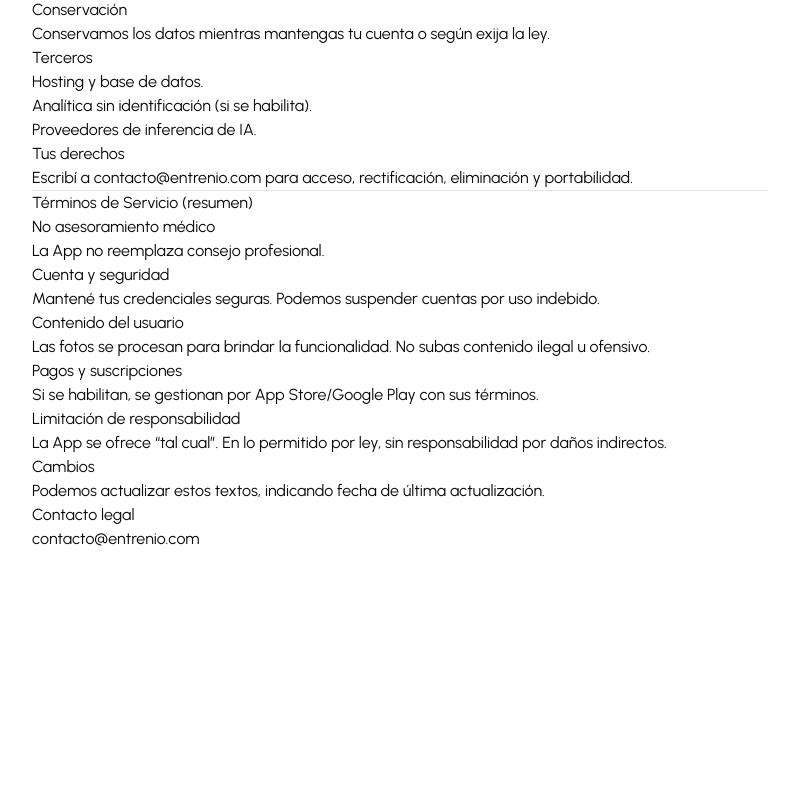
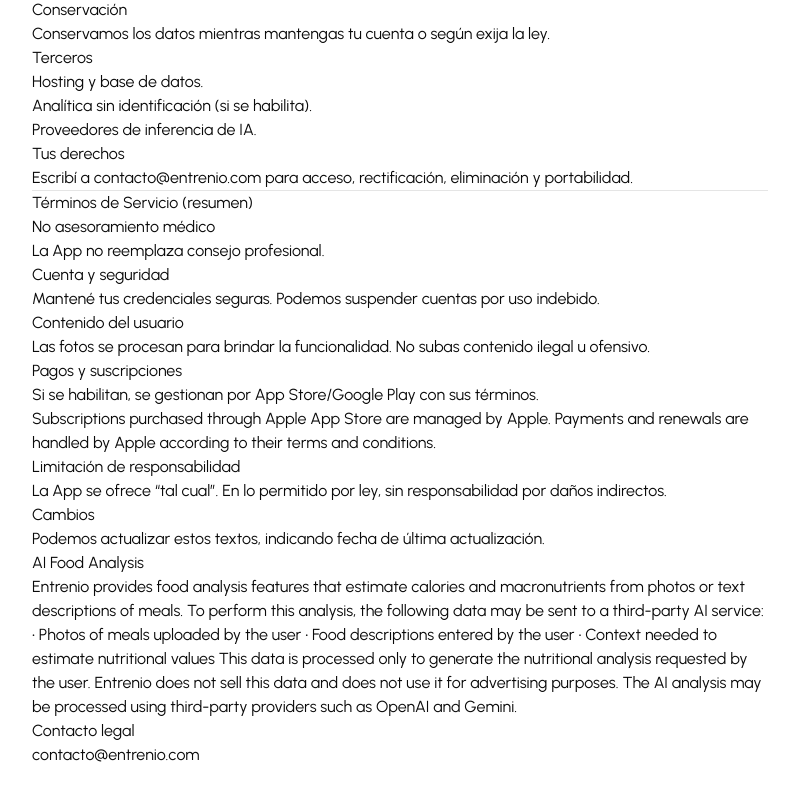
Before and after one commit to PauloAcca/entrenio-dashboard, a Next.js app in the folder apps/web/: page /privacy in a window 1280 px wide. Shown: the part 486-1286 px from the top of the page, without its empty margins (240-1034 px from the left). Before the commit the page ends 1085 px from the top, so only its background shows below. Built offline with nearby package versions, Linux system fonts and the light colour scheme.

Commit message:
docs: Expand privacy policy with details on Apple App Store subscriptions and a new section for AI food analysis.

```diff
--- a/apps/web/src/app/(public)/privacy/page.tsx
+++ b/apps/web/src/app/(public)/privacy/page.tsx
@@ -65,6 +65,7 @@ export default function Privacy() {
 
       <h2>Pagos y suscripciones</h2>
       <p>Si se habilitan, se gestionan por App Store/Google Play con sus términos.</p>
+      <p>Subscriptions purchased through Apple App Store are managed by Apple. Payments and renewals are handled by Apple according to their terms and conditions.</p>
 
       <h2>Limitación de responsabilidad</h2>
       <p>La App se ofrece “tal cual”. En lo permitido por ley, sin responsabilidad por daños indirectos.</p>
@@ -72,6 +73,22 @@ export default function Privacy() {
       <h2>Cambios</h2>
       <p>Podemos actualizar estos textos, indicando fecha de última actualización.</p>
 
+      <h2>AI Food Analysis</h2>
+      <p>
+        Entrenio provides food analysis features that estimate calories and macronutrients from photos or text descriptions of meals.
+
+        To perform this analysis, the following data may be sent to a third-party AI service:
+
+        • Photos of meals uploaded by the user
+        • Food descriptions entered by the user
+        • Context needed to estimate nutritional values
+
+        This data is processed only to generate the nutritional analysis requested by the user.
+
+        Entrenio does not sell this data and does not use it for advertising purposes.
+        The AI analysis may be processed using third-party providers such as OpenAI and Gemini.
+      </p>
+
       <h2>Contacto legal</h2>
       <p><a href="mailto:contacto@entrenio.com">contacto@entrenio.com</a></p>
     </main>
```
